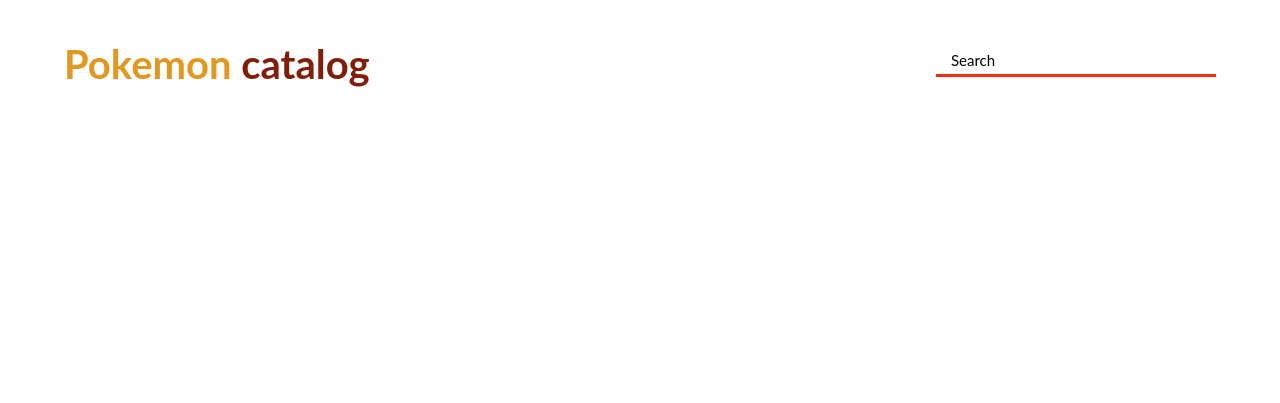
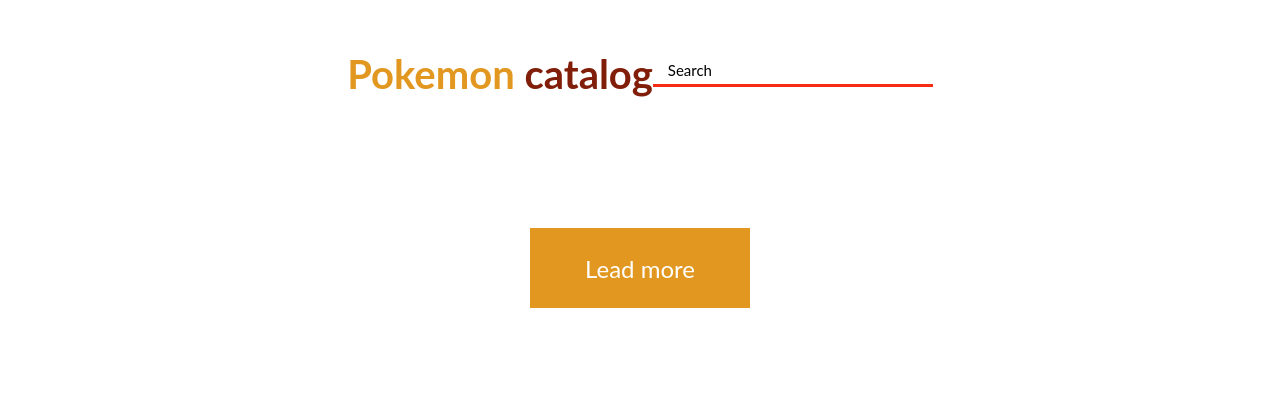
Before and after one commit to MateuszSzczukiewicz/Pokemon-CatalogJS, a website: page index.html in a window 1280 px wide. Drawn offline with Linux system fonts and the light colour scheme; no server answers.

Commit message:
Upgrade CSS

```diff
--- a/style.css
+++ b/style.css
@@ -11,21 +11,19 @@
     --secondary-color--light: #f62d14;
 }
 
-.catalog {
-    position: relative;
+body {
+    display: flex;
+    flex-direction: column;
+    justify-content: center;
+    align-items: center;
 }
 
 .catalog__header {
-    position: absolute;
-    top: 5vh;
-    transform: translateX(-50%);
     display: flex;
     flex-direction: row;
     justify-content: space-between;
-    min-height: 45vh;
-    width: 90%;
-    max-width: 1180px;
-    left: 50vw;
+    margin-top: 50px;
+    margin-bottom: 50px;
 }
 
 .catalog__title {
@@ -65,13 +63,6 @@
 .catalog__content {
     display: grid;
     gap: 25px;
-    position: absolute;
-    min-height: 45vh;
-    width: 90%;
-    max-width: 1180px;
-    top: 15vh;
-    left: 50vw;
-    transform: translateX(-50%);
     padding-bottom: 80px;
 }
 
@@ -92,20 +83,11 @@
 }
 
 .catalog__main {
-    position: absolute;
-    bottom: 5vh;
-    height: 45vh;
-    transform: translateX(-50%);
-    width: 90%;
-    max-width: 1180px;
-    left: 50vw;
+    display: flex;
+    justify-content: center;
 }
 
 .catalog__button {
-    /*position: fixed;*/
-    /*bottom: 0;*/
-    /*left: 50vw;*/
-    /*transform: translateX(-50%);*/
     background-color: var(--primary-color);
     color: white;
     font-family: Lato, sans-serif;
@@ -116,22 +98,12 @@
     transition: 0.2s;
     height: 80px;
     width: 220px;
+    margin-bottom: 50px;
 }
 
 .catalog__button:hover {
     background-color: white;
     color: var(--primary-color);
-}
-
-.card {
-    display: flex;
-    flex-direction: column;
-    max-width: 250px;
-    margin: 0 auto;
-}
-
-.card__description {
-    flex-direction: row;
 }
 
 .card__text {
```
